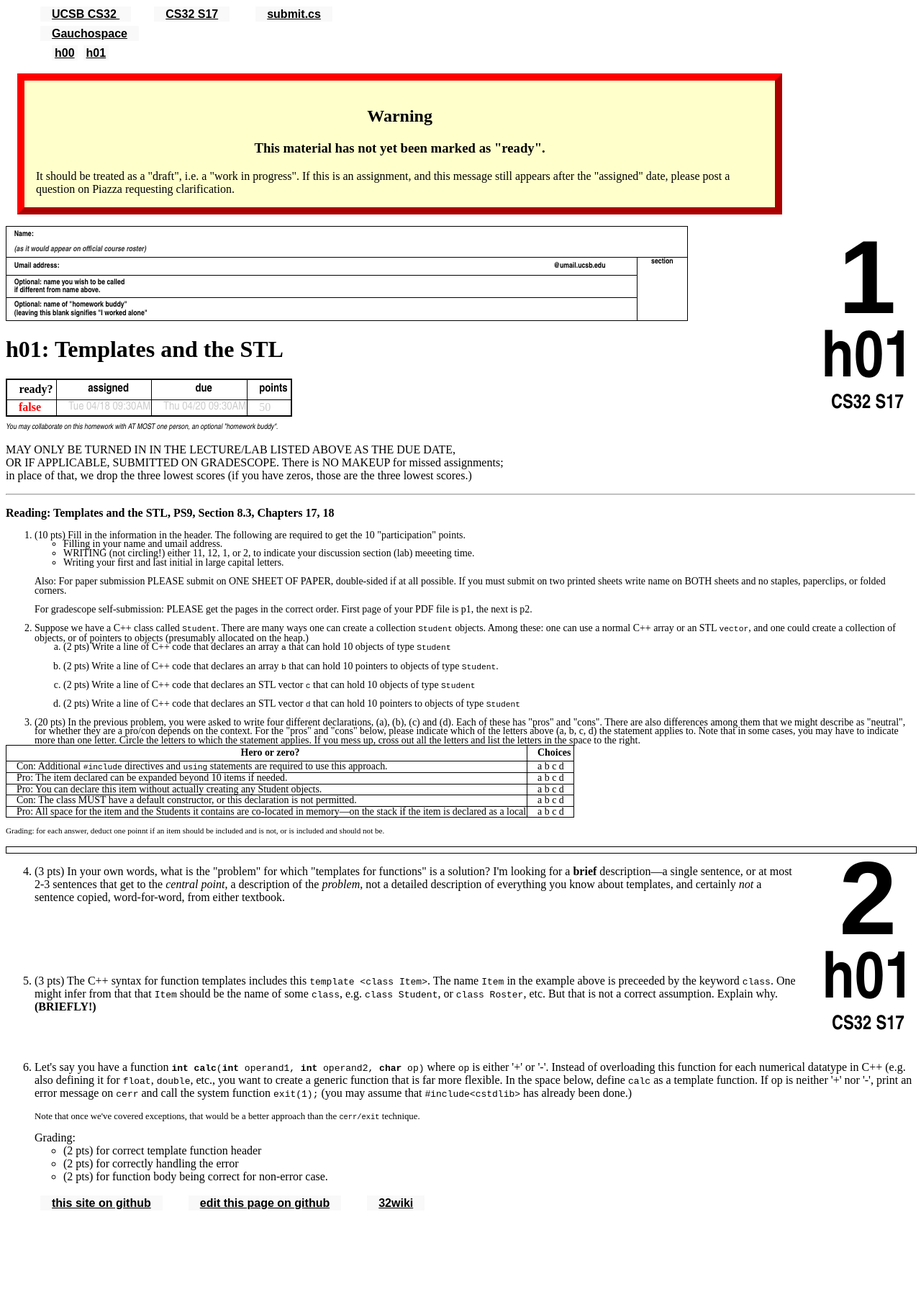
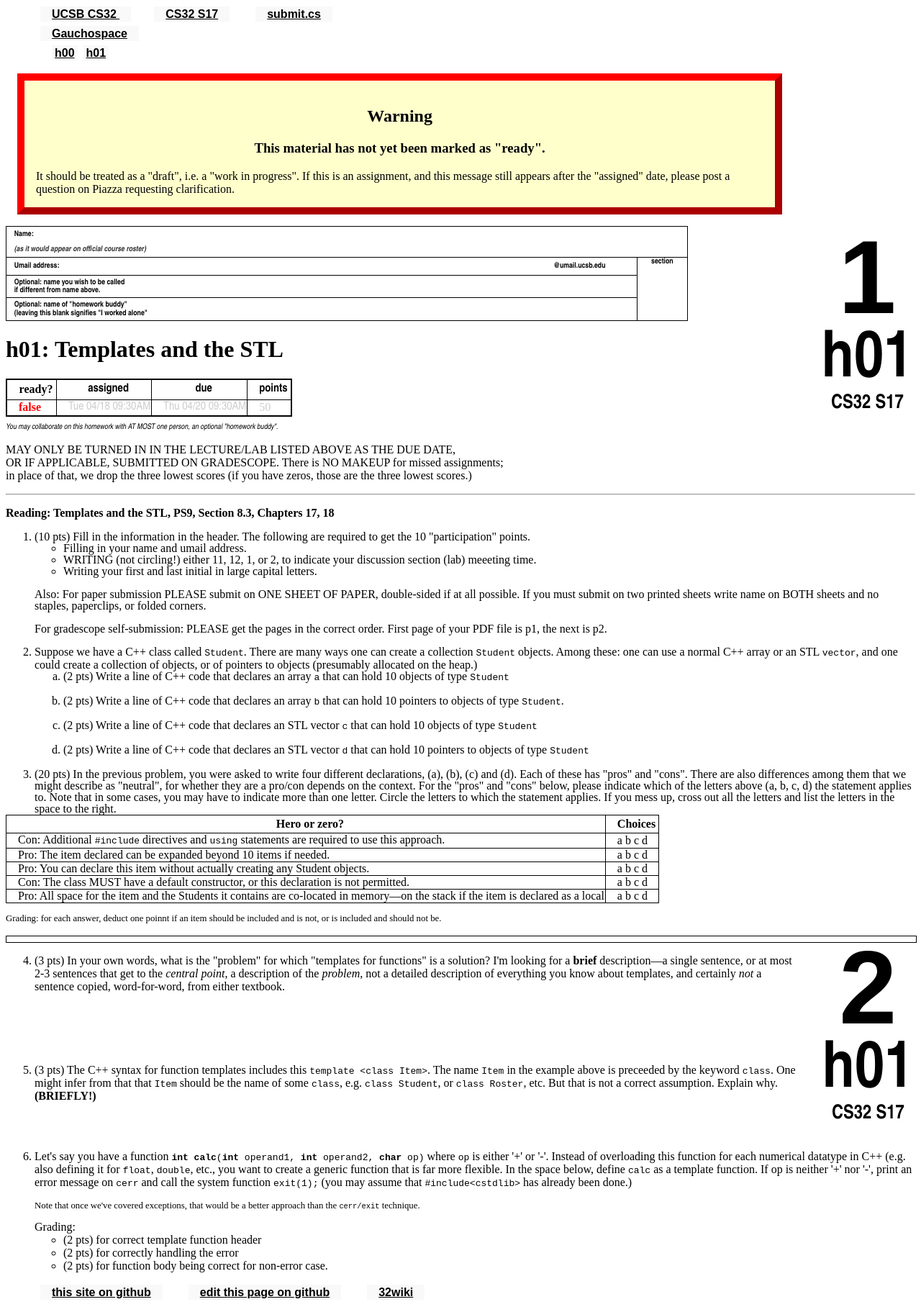
Before and after one commit to ucsb-cs32-s17/ucsb-cs32-s17.github.io, a Jekyll site: the page built from _hwk/h01.md, in a window 1280 px wide. Shown: the whole page at 72% size. Built offline with Jekyll 4.4.1, drawn with Linux system fonts in a browser that asks for light colours; before the commit the page ends 1693 px from its top, so only the background shows below that.

Commit message:
Larger font on page 1.

```diff
--- a/_hwk/h01.md
+++ b/_hwk/h01.md
@@ -15,7 +15,7 @@ https://ucsb-cs32-s17.github.io/hwk/h01/
 <!-- ADJUST NUMBER SO THAT STUFF FITS NICELY ON SECOND PAGE
         LARGEST NUMBER THAT FITS; TRADEOFF READABILITY AND COMPACTNESS -->
 
-<div id="pageOneContent" style="font-size:87%; line-height:90%">
+<div id="pageOneContent" style="font-size:100%; line-height:100%">
 
 <ol start="1" style="margin-bottom:0px; padding-bottom:0px;">
 
```
